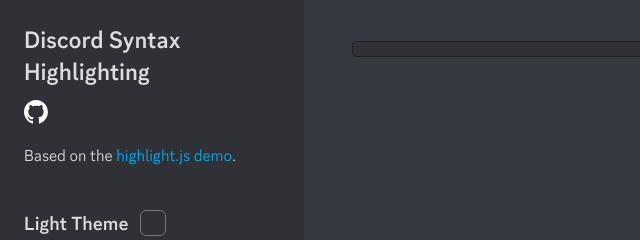
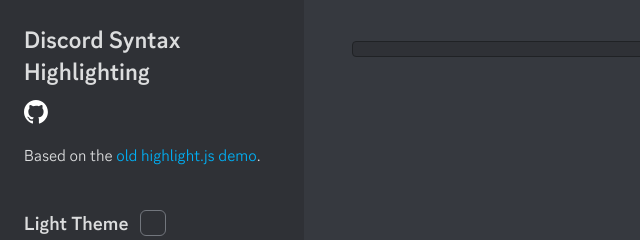
Before and after one commit to cherryblossom000/discord-syntax-highlighting, a website built with Vite: page src/index.html in a window 1280 px wide. Shown: the top 240 px of the page, 0-640 px from the left. Built offline with nearby package versions, Linux system fonts and the light colour scheme.

Commit message:
Update highlight.js demo link
Fixes #4

```diff
--- a/src/index.html
+++ b/src/index.html
@@ -30,7 +30,7 @@
 
 			<p>
 				Based on the
-				<a href="https://highlightjs.org/static/demo">highlight.js demo</a>.
+				<a href="https://web.archive.org/web/20230727102101/https://highlightjs.org/static/demo/">old highlight.js demo</a>.
 			</p>
 
 			<div>
```
